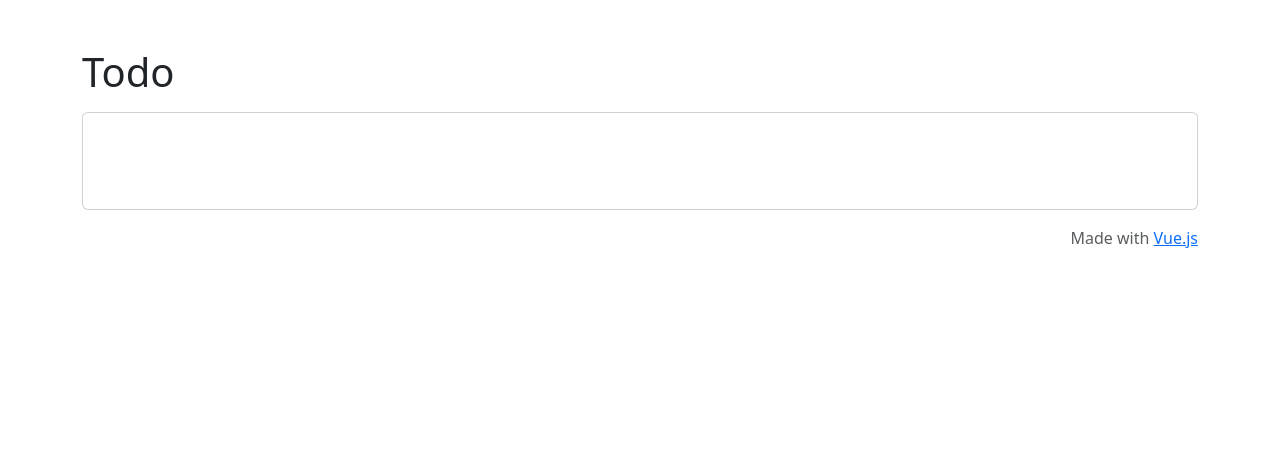
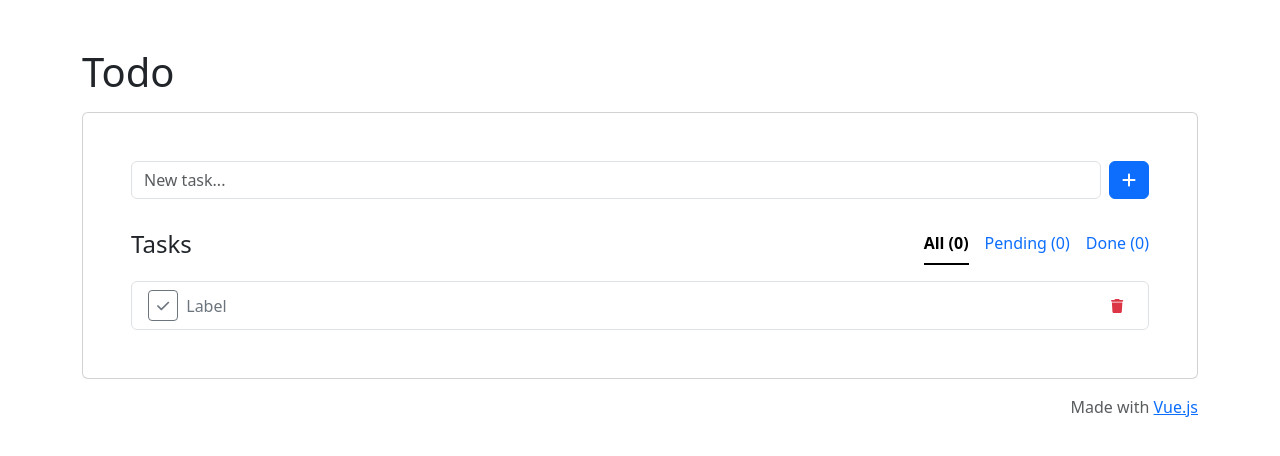
Before and after one commit to teonator/pwa-todo, a Vue app: page / in a window 1280 px wide. Shown: the top 456 px of the page. Built offline with nearby package versions, Linux system fonts and the light colour scheme.

Commit message:
Update with static layout.

```diff
--- a/src/App.vue
+++ b/src/App.vue
@@ -1,3 +1,7 @@
+<script>
+
+</script>
+
 <template>
     <div class="container mt-5">
         <header>
@@ -7,6 +11,47 @@
         <main class="card my-3">
             <div class="card-body p-5">
 
+                <form class="d-flex mb-1">
+                    <input type="text" class="form-control me-2" placeholder="New task..." />
+                    <button class="btn btn-primary"><font-awesome-icon icon="fa-solid fa-plus" /></button>
+                </form>
+
+                <div class="d-flex align-items-center mt-4">
+                    <h4 class="flex-fill m-0">Tasks</h4>
+
+                    <ul class="nav nav-underline flex-fill justify-content-end">
+                        <li class="nav-item">
+                            <a class="nav-link active" href="#">
+                                All (0)
+                            </a>
+                        </li>
+                        <li class="nav-item">
+                            <a class="nav-link" href="#">
+                                Pending (0)
+                            </a>
+                        </li>
+                        <li class="nav-item">
+                            <a class="nav-link" href="#">
+                                Done (0)
+                            </a>
+                        </li>
+                    </ul>
+                </div>
+
+                <div class="list-group mt-3">
+                    <div class="list-group-item list-group-item-action d-flex align-items-center">
+                        <a class="btn btn-sm me-2 btn-outline-secondary">
+                            <font-awesome-icon icon="fa-solid fa-check" />
+                        </a>
+
+                        <p class="flex-grow-1 mb-0 text-secondary">Label</p>
+
+                        <a class="btn btn-sm text-danger">
+                            <font-awesome-icon icon="fa-solid fa-trash" />
+                        </a>
+                    </div>
+                </div>
+
             </div>
         </main>
 
--- a/src/app.js
+++ b/src/app.js
@@ -4,9 +4,9 @@ import App from './App.vue'
 import { library } from '@fortawesome/fontawesome-svg-core'
 import { FontAwesomeIcon } from '@fortawesome/vue-fontawesome'
 
-import { faPlus, faTrash } from '@fortawesome/free-solid-svg-icons'
+import { faPlus, faCheck, faTrash } from '@fortawesome/free-solid-svg-icons'
 
-library.add( faPlus, faTrash )
+library.add( faPlus, faCheck, faTrash )
 
 import './assets/scss/app.scss'
 import * as bootstrap from 'bootstrap'
```
